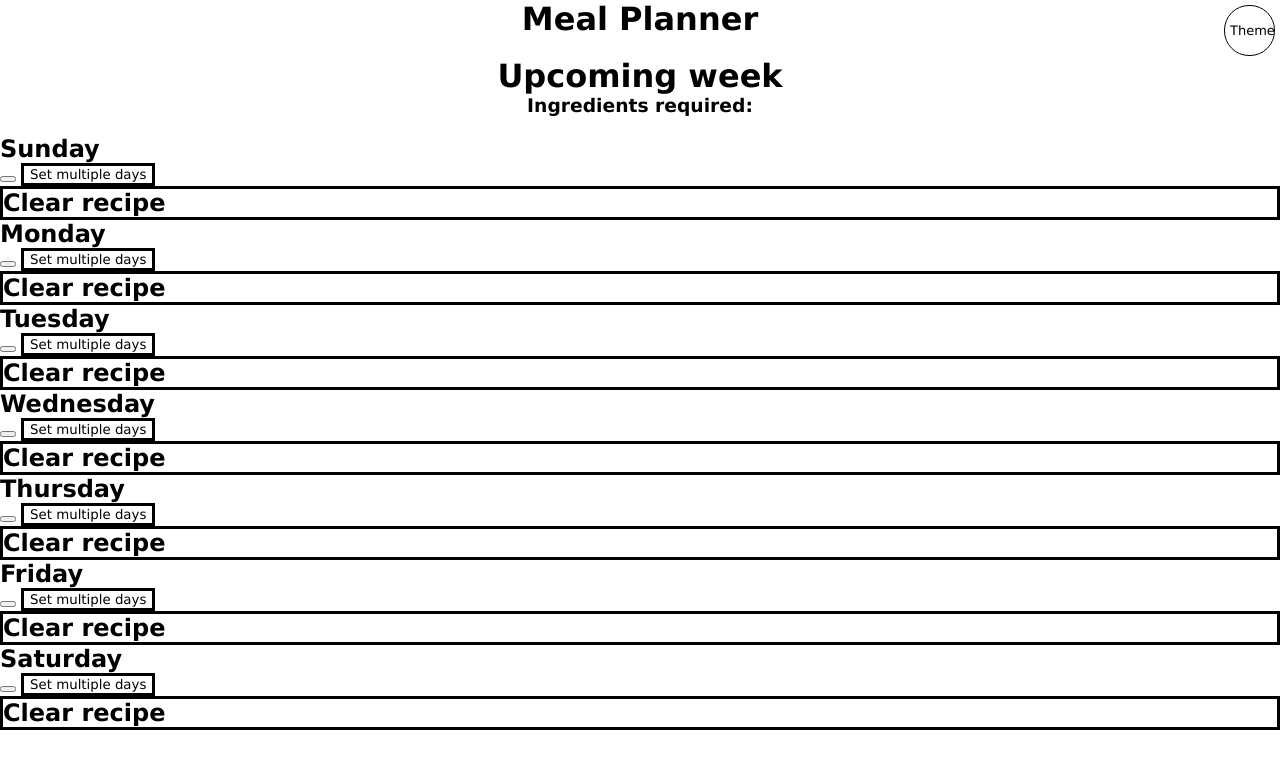
After one commit to vjbrazier/meal-planner, a Flask app: template templates/homepage.html in a window 1280 px wide. The commit adds this page. Shown: the top 769 px of the page. Run offline with Flask 3, Linux system fonts and the light colour scheme; the template is opened without the code that fills it, so the values that code supplies are empty; parts of the project's set-up code (start-up, migrations or seed data) failed here and were passed over.

Commit message:
Large overhaul of layout/naming Centralized styles more, changed filenames, and tweaked references Page generation is now more interlinked rather than separated

```diff
--- a/server.py
+++ b/server.py
@@ -41,9 +41,9 @@ def get_recipe_image(image_name, resolution):
         return f'images/placeholder_{resolution}.svg'
 
 @core.app.route('/')
-def index():
+def homepage():
     """
-    The index page.
+    The homepage.
     """
     recipe_names = manager.get_recipe_names()
 
@@ -52,7 +52,7 @@ def index():
     recipe_data = manager.get_recipes()
     recipe_card_data= zip(manager.get_recipe_names(), manager.get_recipe_measurements(), manager.get_recipe_ingredients(), manager.get_recipe_meal_types(), recipe_images)
 
-    return render_template('index.html', recipe_data=recipe_data, recipe_card_data=recipe_card_data)
+    return render_template('homepage.html', page_id='homepage', recipe_data=recipe_data, recipe_card_data=recipe_card_data)
 
 @core.app.route('/<recipe>')
 def recipe_page(recipe):
@@ -66,7 +66,7 @@ def recipe_page(recipe):
 
     recipe_ingredients = zip(recipe.get('measurements'), recipe.get('ingredients'))
 
-    return render_template('recipe_page.html', recipe=recipe, recipe_ingredients=recipe_ingredients, recipe_image=recipe_image)
+    return render_template('recipe_page.html', page_id='recipe_page', recipe=recipe, recipe_ingredients=recipe_ingredients, recipe_image=recipe_image)
 
 if __name__ == '__main__':
     add_to_log('[INFO] Starting server!')
--- /dev/null
+++ b/static/css/shared_css/page_content.css
@@ -0,0 +1,41 @@
+/* The entire page */
+* {
+    font-family: Verdana, Geneva, Tahoma, sans-serif;
+}
+
+body {
+    --transition: .25s ease-in-out;
+
+    background-color: var(--page-background-color);
+    color: var(--page-text-color);
+
+    transition: var(--transition);
+}
+
+/* Text on the page */
+.page-text {
+    color: var(--page-text-color);
+
+    transition: var(--transition);
+}
+
+.page-text.header {
+    place-self: center;
+    text-align: center;
+}
+
+/* Buttons on the page */
+.page-button {
+    border: 3px solid var(--button-border-color);
+    background-color: var(--button-background-color);
+    color: var(--button-text-color);
+    transition: var(--transition);
+}
+
+.page-button:hover {
+    background-color: var(--button-hover-color);
+
+    cursor: pointer;
+
+    transition: var(--transition);
+}
--- /dev/null
+++ b/templates/homepage.html
@@ -0,0 +1,41 @@
+{% include 'shared_templates/opener.html' %}
+    <h1 class="page-text header">Meal Planner</h1>
+
+    <h3 data-image="" id="selected-recipe"></h3>
+
+    <div id="recipe-catalog">
+        {% for recipe_name, recipe_measurements, recipe_ingredients, recipe_meal_type, recipe_image in recipe_card_data %}
+            <div class="recipe-card page-button" data-href="{{ url_for('recipe_page', recipe=recipe_name) }}" data-image="{{ url_for('static', filename=recipe_image) }}">
+                <!-- This is invisible. It has an ID of the recipe name, and contains that recipe's data. -->
+                <span class="data-holder" id="{{ recipe_name }}"
+                    data-measurements="{{ recipe_measurements }}"
+                    data-ingredients="{{ recipe_ingredients }}"
+                    data-meal-type="{{ recipe_meal_type }}"
+                    data-image="{{ url_for('static', filename=recipe_image) }}">
+                </span>
+
+                <h3 class="recipe-name">{{ recipe_name.title() }}</h3>
+                <h3 class="delete-recipe">X</h3>
+            </div>
+        {% endfor %}
+    </div>
+
+    <br>
+    <h1 class="page-text header">Upcoming week</h1>
+    <h3 class="page-text header" id="ingredient-list">Ingredients required: </h3>
+    <br>
+
+    <div id="week-planner">
+        {% for day in ['sunday', 'monday', 'tuesday', 'wednesday', 'thursday', 'friday', 'saturday'] %}
+            <div class="weekday-div">
+                <h2 class="page-text weekday-outer-element">{{ day.capitalize() }}</h2>
+                <button class="weekday-button" id="{{ day }}"><span class="weekday-inner-text"></span></button>
+                <button class="page-button weekday-multi">Set multiple days</button>
+                <h2 class="page-button weekday-outer-element clear-weekday" id="{{ day }}-clear">Clear recipe</h2>
+            </div>
+        {% endfor %}
+    </div>
+
+    {% include 'shared_templates/common_scripts.html' %}
+
+{% include 'shared_templates/closer.html' %}
--- /dev/null
+++ b/templates/shared_templates/closer.html
@@ -0,0 +1,2 @@
+</body>
+</html>
--- /dev/null
+++ b/templates/shared_templates/common_scripts.html
@@ -0,0 +1,2 @@
+<script src="{{ url_for('static', filename='js/{}/{}_variables.js'.format(page_id, page_id)) }}"></script>
+<script src="{{ url_for('static', filename='js/{}/{}.js'.format(page_id, page_id)) }}"></script>
--- /dev/null
+++ b/templates/shared_templates/opener.html
@@ -0,0 +1,26 @@
+<!DOCTYPE html>
+<html lang="en">
+<head>
+    <meta charset="UTF-8">
+    <meta name="viewport" content="width=device-width, initial-scale=1.0">
+    <title>Meal Planner</title>
+
+    <!-- Style Reset -->
+    <link rel="stylesheet" href="{{ url_for('static', filename='css/shared_css/reset.css') }}">
+
+    <!-- Favicon -->
+    <link rel="apple-touch-icon" sizes="180x180"    href="{{ url_for('static', filename='favicon/apple-touch-icon.png') }}"/>
+    <link rel="icon" type="image/png" sizes="32x32" href="{{ url_for('static', filename='favicon/favicon-32x32.png') }}"/>
+    <link rel="icon" type="image/png" sizes="16x16" href="{{ url_for('static', filename='favicon/favicon-16x16.png') }}"/>
+    <link rel="manifest"                            href="{{ url_for('static', filename='favicon/site.webmanifest') }}"/>
+
+    <!-- Page Styles -->
+    <link rel="stylesheet" href="{{ url_for('static', filename='css/shared_css/page_content.css') }}">
+    <link rel="stylesheet" href="{{ url_for('static', filename='css/{}.css'.format(page_id)) }}">
+
+    <!-- Theme -->
+    <link rel="stylesheet" href="{{ url_for('static', filename='css/shared_css/themes.css') }}">
+    <script src="{{ url_for('static', filename='js/themes.js') }}"></script>
+</head>
+<body id="webpage">
+    {% include 'themes.html' %}
```
Also changed, not shown: static/css/homepage.css (renamed from static/css/index.css, +3 -52 lines), templates/index.html (deleted, +0 -54 lines), templates/recipe_page.html (+5 -22 lines), static/css/shared_css/reset.css (renamed from static/css/reset.css), static/css/shared_css/themes.css (renamed from static/css/themes.css), static/favicon/android-chrome-192x192.png (added), static/favicon/android-chrome-512x512.png (added), static/favicon/apple-touch-icon.png (added), static/favicon/favicon-16x16.png (added), static/favicon/favicon-32x32.png (added), static/favicon/favicon.ico (added), static/favicon/site.webmanifest (added), static/js/homepage/homepage.js (renamed from static/js/index.js), static/js/homepage/homepage_variables.js (added).
